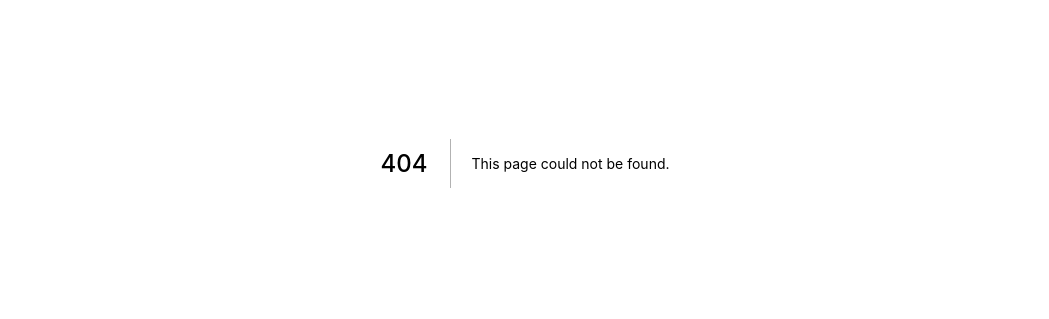
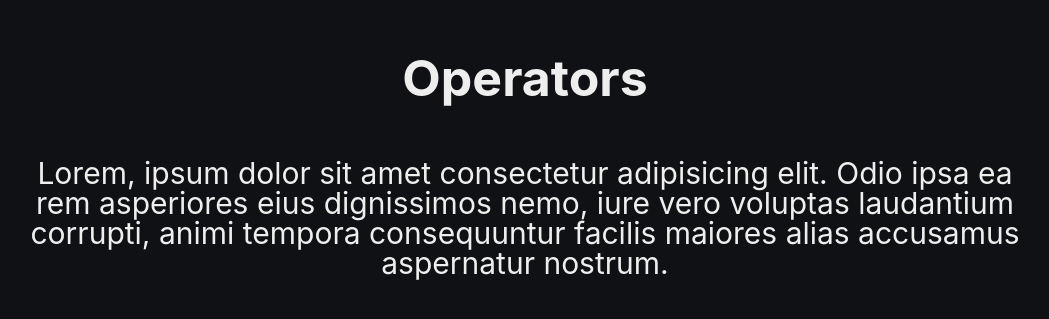
Before and after one commit to guivictorr/operators, a Next.js app: page /about in a window 1280 px wide. Before the commit this address had no page. Shown: the part 237-556 px from the top of the page, without its empty margins (115-1164 px from the left). Built offline with nearby package versions, Linux system fonts and the light colour scheme.

Commit message:
feat(About): created About template

```diff
--- a/package.json
+++ b/package.json
@@ -18,6 +18,7 @@
     ]
   },
   "dependencies": {
+    "@styled-icons/evaicons-outline": "^10.34.0",
     "leaflet": "^1.7.1",
     "next": "11.1.0",
     "react": "17.0.2",
--- /dev/null
+++ b/src/pages/about.tsx
@@ -0,0 +1,5 @@
+import AboutTemplate from 'templates/About';
+
+const About = () => <AboutTemplate />;
+
+export default About;
--- /dev/null
+++ b/src/templates/About/index.tsx
@@ -0,0 +1,26 @@
+import { CloseOutline } from '@styled-icons/evaicons-outline/CloseOutline';
+
+import * as S from './styles';
+
+import LinkWrapper from 'components/LinkWrapper';
+
+const AboutTemplate = () => (
+  <S.Content>
+    <LinkWrapper href="/">
+      <CloseOutline size={32} />
+    </LinkWrapper>
+
+    <S.Heading>Operators</S.Heading>
+
+    <S.Body>
+      <p>
+        Lorem, ipsum dolor sit amet consectetur adipisicing elit. Odio ipsa ea
+        rem asperiores eius dignissimos nemo, iure vero voluptas laudantium
+        corrupti, animi tempora consequuntur facilis maiores alias accusamus
+        aspernatur nostrum.
+      </p>
+    </S.Body>
+  </S.Content>
+);
+
+export default AboutTemplate;
--- /dev/null
+++ b/src/templates/About/styles.ts
@@ -0,0 +1,26 @@
+import styled from 'styled-components';
+
+export const Content = styled.section`
+  text-align: center;
+  display: flex;
+  align-items: center;
+  justify-content: center;
+  flex-direction: column;
+  height: 100vh;
+  max-width: var(--container);
+  margin: auto;
+`;
+
+export const Heading = styled.h1`
+  font-size: var(--large);
+  margin-bottom: var(--large);
+`;
+
+export const Body = styled.div`
+  // serve para estilos do body
+  // p, a, ul, li, blockquote
+  p {
+    font-size: var(--medium);
+    line-height: var(--medium);
+  }
+`;
--- a/tsconfig.json
+++ b/tsconfig.json
@@ -16,7 +16,7 @@
     "module": "esnext",
     "moduleResolution": "node",
     "resolveJsonModule": true,
-    "isolatedModules": false,
+    "isolatedModules": true,
     "jsx": "preserve"
   },
   "include": [
```
Also changed, not shown: src/pages/index.tsx (+11 -1 lines), 1 other file (tests, documents, lock files or other folders).
